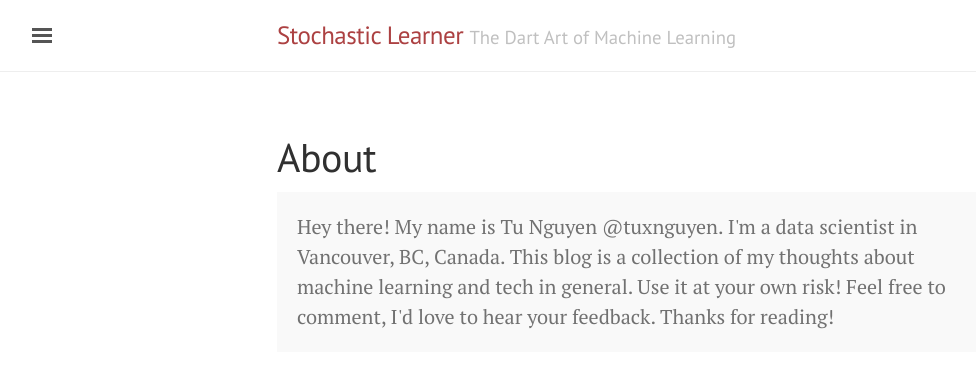
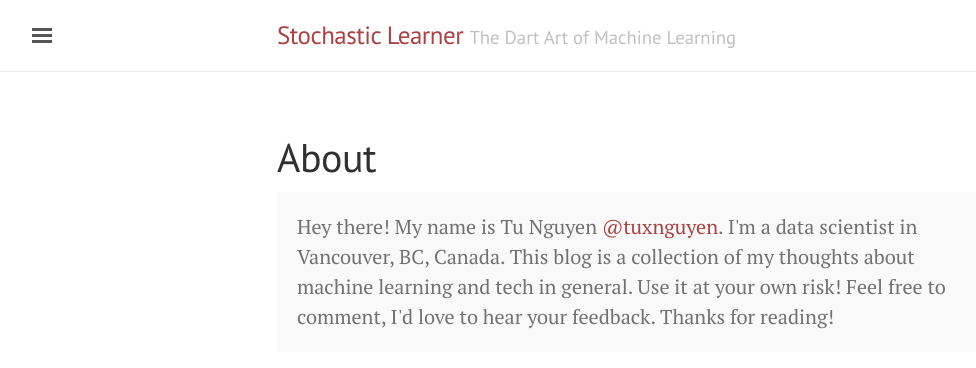
Before and after one commit to anhtu/Tu-Ng-blog, a Jekyll site: the page built from about.md, in a window 1280 px wide. Shown: the top 368 px of the page, without its empty margins (3-979 px from the left). Built offline with Jekyll 4.4.1, drawn with Linux system fonts in a browser that asks for light colours.

Commit message:
Changes to style

```diff
--- a/_config.yml
+++ b/_config.yml
@@ -6,7 +6,7 @@
 # Setup
 title:               "Stochastic Learner"
 tagline:             'The Dart Art of Machine Learning'
-description:         'A reserved <a href="http://jekyllrb.com" target="_blank">Jekyll</a> theme that places the utmost gravity on content with a hidden drawer. Made by <a href="https://twitter.com/mdo" target="_blank">@mdo</a>.'
+description:         'A collection of thoughts about machine learning and tech by <a href="https://twitter.com/tuxnguyen" target="_blank">@tuxnguyen</a>.'
 url:                 'http://anhtu.github.io/'
 baseurl:             'http://anhtu.github.io/'
 paginate:            5
--- a/_includes/sidebar.html
+++ b/_includes/sidebar.html
@@ -25,9 +25,6 @@
       {% endif %}
     {% endfor %}
 
-    <a class="sidebar-nav-item" href="{{ site.github.repo }}/archive/v{{ site.version }}.zip">Download</a>
-    <a class="sidebar-nav-item" href="{{ site.github.repo }}">GitHub project</a>
-    <span class="sidebar-nav-item">Currently v{{ site.version }}</span>
   </nav>
 
   <div class="sidebar-item">
--- a/about.md
+++ b/about.md
@@ -4,7 +4,7 @@
 ---
 
 <p class="message">
-  Hey there! My name is Tu Nguyen @tuxnguyen. I'm a data scientist in Vancouver, BC, Canada. This blog is a collection of my thoughts about machine learning and tech in general. Use it at your own risk!
+  Hey there! My name is Tu Nguyen <a href="http://twitter.com/tuxnguyen">@tuxnguyen</a>. I'm a data scientist in Vancouver, BC, Canada. This blog is a collection of my thoughts about machine learning and tech in general. Use it at your own risk!
 
 Feel free to comment, I'd love to hear your feedback. Thanks for reading!
 </p>
```
Also changed, not shown: 1 other file.
